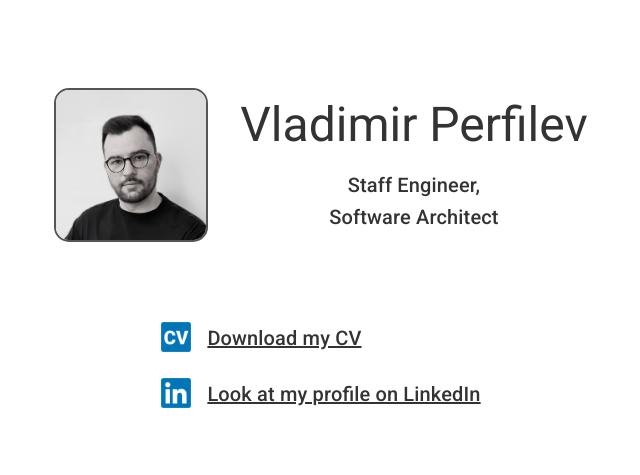
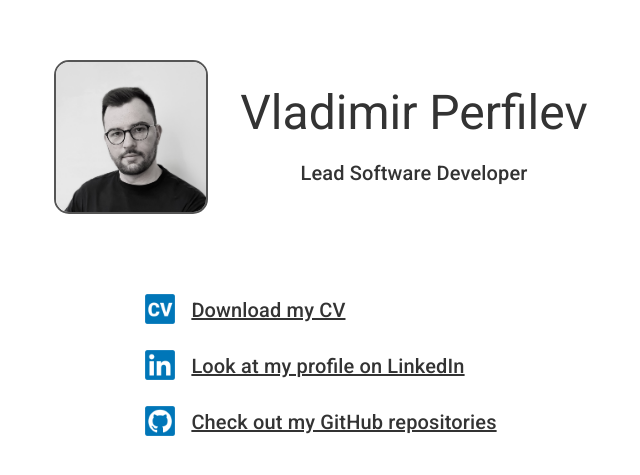
Before and after one commit to v-perfilev/business-card-site, a Gatsby site: page / in a window 1280 px wide. Shown: the part 151-626 px from the top of the page, without its empty margins (319-959 px from the left). Built offline with nearby package versions, Linux system fonts and the light colour scheme; Gatsby itself is replaced by a stand-in of ours.

Commit message:
add link to GitHub, update CV to 2024

```diff
--- a/src/components/card/Card.tsx
+++ b/src/components/card/Card.tsx
@@ -17,8 +17,7 @@ const Card: React.FC = () => {
                     Vladimir Perfilev
                 </Typography>
                 <Typography variant="h6" textAlign="center">
-                    Staff Engineer, <br/>
-                    Software Architect
+                    Lead Software Developer
                 </Typography>
             </Stack>
         </Stack>
--- a/src/components/links/Links.tsx
+++ b/src/components/links/Links.tsx
@@ -4,12 +4,12 @@ import React from "react";
 import {Box, Stack, Typography} from "@mui/material";
 import {StaticImage} from "gatsby-plugin-image";
 
-const LInks: React.FC = () => {
+const Links: React.FC = () => {
 
     return (
         <Stack className="links__stack" direction="column" spacing={3}>
 
-            <a href="/CV-Perfilev-2023.pdf" target="_blank">
+            <a href="/CV-Perfilev-2024.pdf" target="_blank">
                 <Stack direction="row" spacing={2}>
                     <Box className="links__image">
                         <StaticImage src="../../../static/images/cv.png" alt="LinkedIn"/>
@@ -31,8 +31,19 @@ const LInks: React.FC = () => {
                 </Stack>
             </a>
 
+            <a href="https://github.com/v-perfilev/" target="_blank">
+                <Stack direction="row" spacing={2}>
+                    <Box className="links__image">
+                        <StaticImage src="../../../static/images/github.png" alt="GitHub"/>
+                    </Box>
+                    <Typography variant="h6">
+                        Check out my GitHub repositories
+                    </Typography>
+                </Stack>
+            </a>
+
         </Stack>
     );
 };
 
-export default LInks;
+export default Links;
--- a/src/pages/index.tsx
+++ b/src/pages/index.tsx
@@ -2,13 +2,13 @@ import * as React from "react"
 import type {HeadFC, PageProps} from "gatsby"
 import Layout from "../components/layout/Layout";
 import Card from "../components/card/Card";
-import LInks from "../components/links/Links";
+import Links from "../components/links/Links";
 
 const IndexPage: React.FC<PageProps> = () => {
     return (
         <Layout>
             <Card/>
-            <LInks/>
+            <Links/>
         </Layout>
     )
 }
```
Also changed, not shown: static/images/github.png (added), 2 other files.
